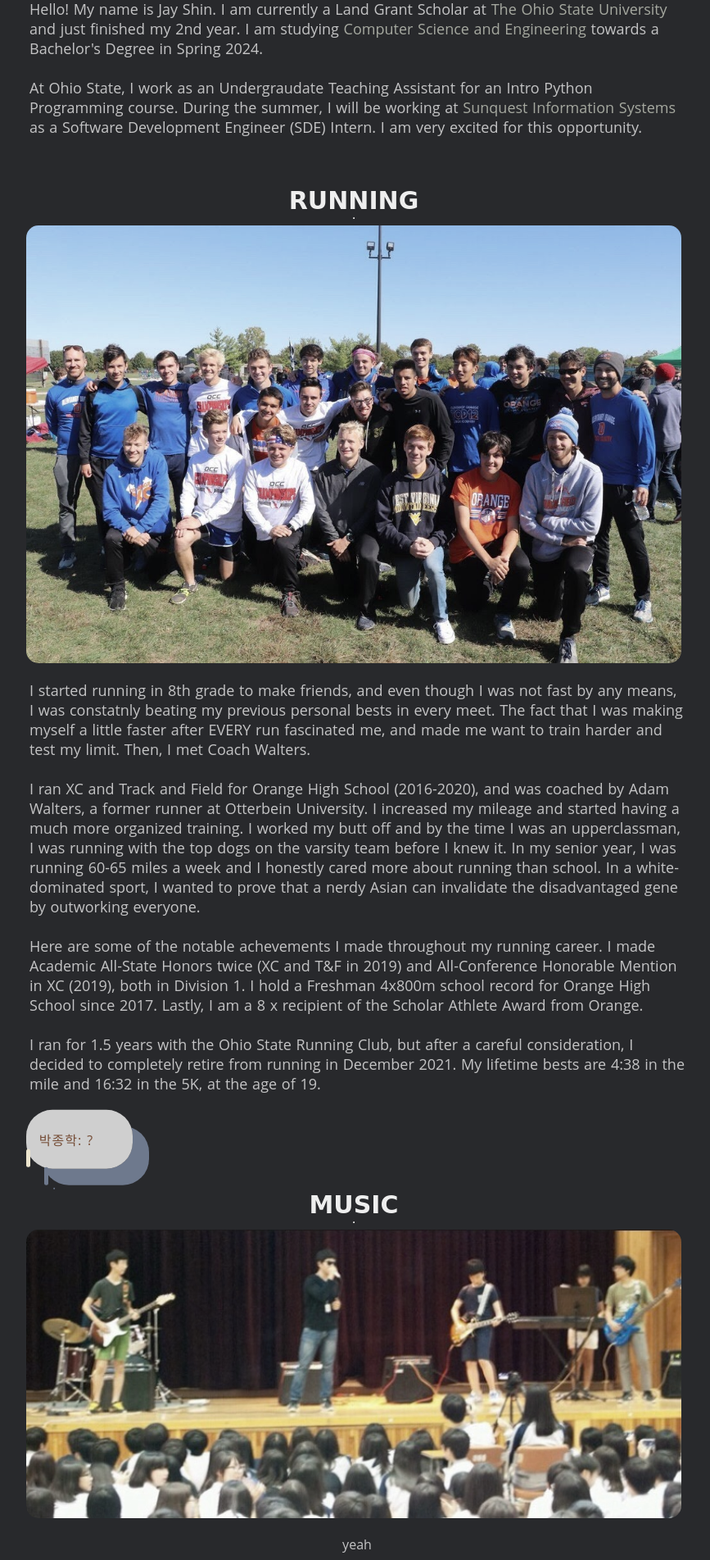
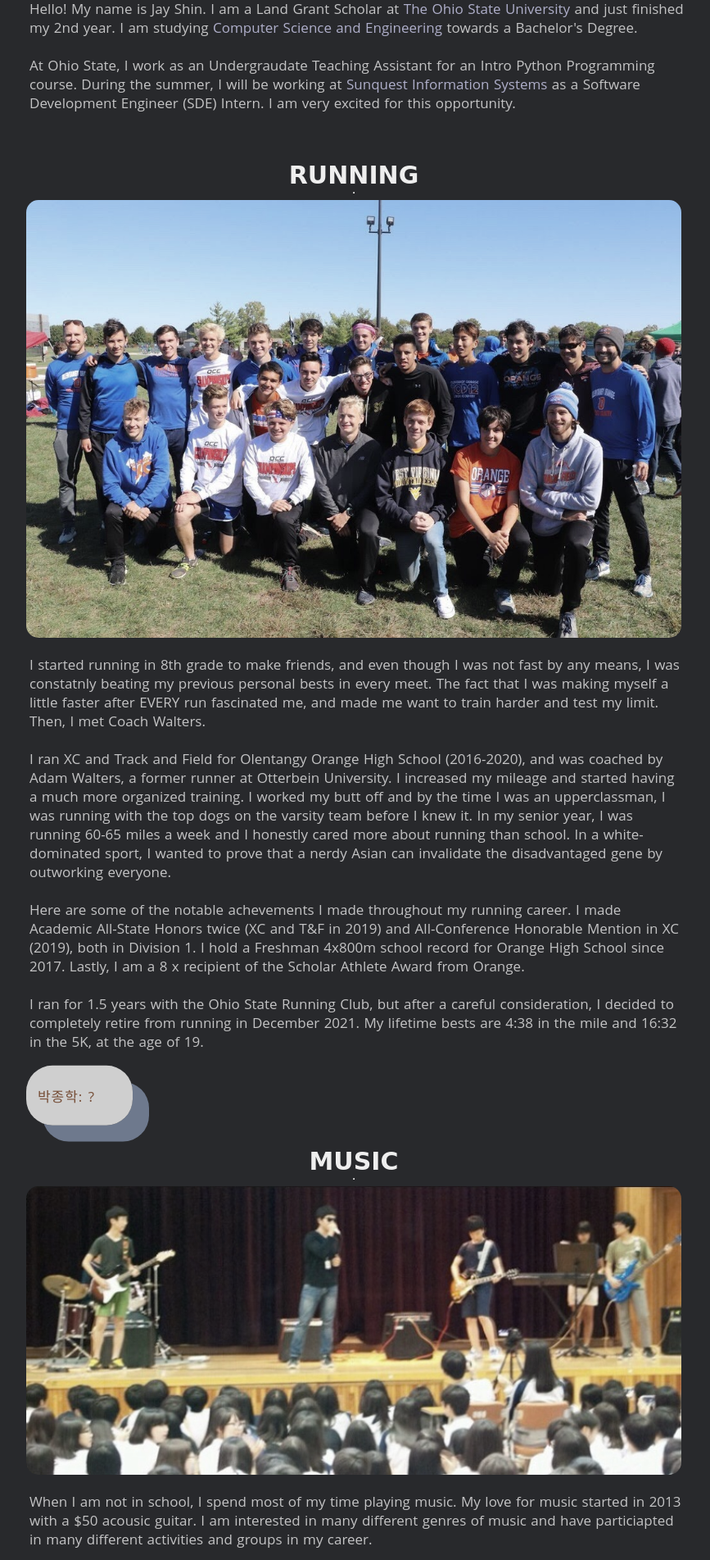
Before and after one commit to LukasMurdock/Portfolio, a PHP site: page /my-life.html in a window 1280 px wide. Shown: the part 803-2706 px from the top of the page at 82% size, without its empty margins (208-1075 px from the left). Run offline with PHP 8.4, Linux system fonts and the light colour scheme; some web fonts are replaced; grey boxes are pictures that could not be loaded.

Commit message:
한식먹고싶다

```diff
--- a/my-life.html
+++ b/my-life.html
@@ -35,9 +35,9 @@
     <ul class="des">
       <li>
         <div class="roles">
-          <p style="font-size:18px;">
-            Hello! My name is Jay Shin. I am currently a Land Grant Scholar at <a href="https://www.osu.edu/">The Ohio State University</a> and just finished my 2nd year.
-            I am studying <a href="https://cse.osu.edu/">Computer Science and Engineering</a> towards a Bachelor's Degree in Spring 2024.<br/><br/> At Ohio State, I work as an
+          <p>
+            Hello! My name is Jay Shin. I am a Land Grant Scholar at <a href="https://www.osu.edu/">The Ohio State University</a> and just finished my 2nd year.
+            I am studying <a href="https://cse.osu.edu/">Computer Science and Engineering</a> towards a Bachelor's Degree.<br/><br/> At Ohio State, I work as an
             Undergraudate Teaching Assistant for an Intro Python Programming course. During the summer, I will be working
             at <a href="https://www.sunquestinfo.com/">Sunquest Information Systems</a> as a Software Development Engineer (SDE) Intern. I am very excited for this opportunity.
             <br/>
@@ -61,14 +61,14 @@
     <ul class="des">
       <li>
         <div class="roles">
-          <p style="font-size: 18px;">
+          <p>
             I started running in 8th grade to make friends, and even though I was not fast by any means,
             I was constatnly beating my previous personal bests in every meet.
             The fact that I was making myself a little faster after EVERY run fascinated me,
             and made me want to train harder and test my limit. Then, I met Coach Walters.
             <br/>
             <br/>
-            I ran XC and Track and Field for Orange High School (2016-2020), and was coached by Adam Walters, a former runner
+            I ran XC and Track and Field for Olentangy Orange High School (2016-2020), and was coached by Adam Walters, a former runner
             at Otterbein University. I increased my mileage and started having a much more organized
             training. I worked my butt off and by the time I was an upperclassman, I was running with the top dogs on the varsity team before
             I knew it. In my senior year, I was running
@@ -80,15 +80,22 @@
             school record for Orange High School since 2017. Lastly, I am a 8 x recipient of the Scholar Athlete Award from Orange.
             <br/><br/>
 
+
             I ran for 1.5 years with the Ohio State Running Club, but after a careful consideration, I decided to completely retire from running in December 2021.
             My lifetime bests are 4:38 in the mile and 16:32 in the 5K, at the age of 19.
             <br/><br/>
+            <!--
+              <span style=""class="job-place">박종학: ?</span>
 
+            -->
           </p>
           <br/>
           <div id="quote">
             <p>박종학: ?</p>
           </div>
+
+
+
         </div>
       </li>
     </ul>
@@ -103,7 +110,33 @@
     <ul class="des">
       <li>
         <div class="roles">
-          <p>yeah</p>
+          <p>
+            When I am not in school, I spend most of my time playing music. My love for music started in 2013 with a $50 acousic guitar.
+            I am interested in many different genres of music and have particiapted in many different activities and groups in my career.
+
+            <br/><br/>
+            Guitar is my main musical instrument and specifically, I play fingerstyle guitar.
+            I am an experienced live performer as well. I have played at many open mics and weddings during high school.
+            I volunteered at <a href="https://www.vitas.com/">VITAS Healthcare</a> for a year under the supervision of Dolores Hickman.
+            I was assigned to perform at <a href="https://www.paramountseniorliving.com/paramount-communities/paramount-senior-living-at-westerville/">Paramount Senior Living at Westerville</a>
+            every weekend.
+
+            <br/><br/>
+            I played the snare drum in the Olentangy High School Marching Band, under the direction of Craig Dunn from RhythmX.
+            After working my butt off, I made the snareline in my first year of drumming.
+            We marched 40+ shows, parades, competitions, and concerts in one semester, while practicing everyday. It was a valuable experience that
+            broadened my knowledge of music, but running was more important to me at the time lol. I only played for one year.
+            <br/><br/>
+            I played the violin in the Olentangy Orange High School's orchestra under the direction of Lori Cornett.
+            We had 4 concerts every year and participated in the <a href="https://www.omea-ohio.org">OMEA</a>'s Solo-and Ensemble Competitions,
+            both as a group and individuals. I honestly didn't try very hard in orchestra, but I had a lot of fun. Oh, I was also selected to perform
+            Handel's Messiah with the Columbus Symphony Orchestra.
+
+          </p>
+          <br/><br/>
+          <div id="quote">
+            <p>박지연: ?</p>
+          </div>
         </div>
       </li>
     </ul>
--- a/resume.html
+++ b/resume.html
@@ -44,8 +44,8 @@
                 <hr class="divider"/>
 
                 <div class="roles">
-                    <p>∘ B.S. in <b>Computer Science and Engineering</b> | GPA: 3.21 </p>
-                    <p>∘ <a href="http://undergrad.osu.edu/cost-and-aid/merit-based-scholarships">Land Grant Scholarship</a> (Full Cost of Attendence) | <a href="https://eed.osu.edu/node/5928/fundamentals-engineering-honors-feh">Honors Engineering</a> | Dean's List</p>
+                    <p>∘ B.S. in Computer Science and Engineering | GPA: 3.21 </p>
+                    <p>∘ <a href="http://undergrad.osu.edu/cost-and-aid/merit-based-scholarships">Land Grant Scholarship</a> (Full Cost of Attendence) | Honors Engineering | Dean's List</p>
                     <p>∘ Activities:
                         <a href="https://www.osuclubrunning.org/">@OSURC</a>,
                         <a href="https://cpcosu.github.io/">@CPC</a>,
@@ -199,7 +199,7 @@
                 <hr class="divider"/>
 
                 <p>∘ CSE 2331 - Data Structures and Algorithms</p>
-                <p>∘ CSE 2321 - Discrete Structures</p>
+                <p>∘ CSE 2321 - Discrete Mathematics and Structures</p>
                 <p>∘ STAT 3470 - Introduction to Probability and Statistics for Engineers</p>
 
                 <br/>
--- a/style.css
+++ b/style.css
@@ -379,7 +379,6 @@ body {
     font-weight: bolder;
     margin-bottom: 0;
     margin-top:0;
-    font-weight: 500;
 }
 
 .date {
@@ -387,7 +386,7 @@ body {
     display: inline-block;
     margin-bottom: 0px;
     padding: 3px 3px;
-    font-weight: 100;
+    font-weight: 300;
 
 }
 
@@ -396,7 +395,7 @@ body {
     background: rgba(57, 57, 60, 0.829);
     display: inline-block;
     margin-bottom: 0px;
-    font-weight: 100;
+    font-weight: 300;
 }
 
 
@@ -443,10 +442,10 @@ progress {
     right:0;
   }
   progress::-webkit-progress-bar {
-    background-color: #aaaaaa;
+    background-color: #6e6c6c;
   }
   progress::-webkit-progress-value {
-    background-color: #649AB2;
+    background-color: #9595ca;
   }
 
 
@@ -723,7 +722,7 @@ body {
 #quote:after {
   transform: translatey(0px);
   animation: float2 5ss ease-in-out infinite;
-  content: ".";
+  content: "";
   -webkit-text-fill-color: #ece5ce;
   text-shadow: 2em 2em #6e798d;
   text-align: left;
@@ -792,6 +791,15 @@ margin-bottom: -10px;
 }
 
 .resume-body a, .resume-body a:visited, .des a, .des a:visited{
-color:#a6a9a0;
+
+  color: #afafca;
 
 }
+
+.des a:hover {
+  text-decoration: underline;
+}
+
+.roles p {
+  font-size: 17px;
+}
```
